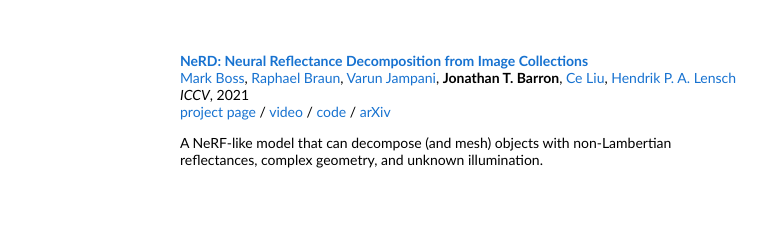
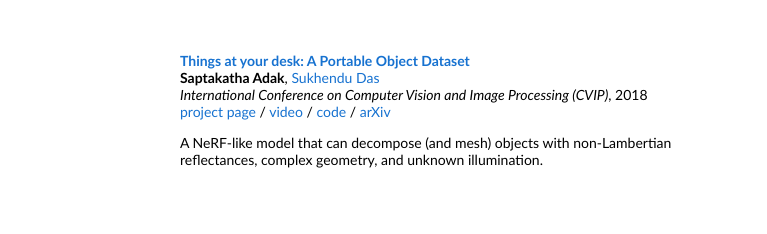
Before and after one commit to Saptakatha/saptakatha.github.io, a plain HTML site: page index.html in a window 1280 px wide. Shown: the part 1219-1453 px from the top of the page, 280-1047 px from the left. Drawn offline with Linux system fonts and the light colour scheme.

Commit message:
Update index.html

```diff
--- a/index.html
+++ b/index.html
@@ -233,18 +233,14 @@
             </td>
             <td style="padding:20px;width:75%;vertical-align:middle">
               <a href="https://markboss.me/publication/2021-nerd/">
-                <papertitle>NeRD: Neural Reflectance Decomposition from Image Collections</papertitle>
-              </a>
-              <br>
-
-              <a href="https://markboss.me">Mark Boss</a>,
-              <a href="https://uni-tuebingen.de/en/fakultaeten/mathematisch-naturwissenschaftliche-fakultaet/fachbereiche/informatik/lehrstuehle/computergrafik/lehrstuhl/mitarbeiter/raphael-braun/">Raphael Braun</a>,
-              <a href="https://varunjampani.github.io">Varun Jampani</a>,
-              <strong>Jonathan T. Barron</strong>,
-              <a href="http://people.csail.mit.edu/celiu/">Ce Liu</a>,
-              <a href="https://uni-tuebingen.de/en/faculties/faculty-of-science/departments/computer-science/lehrstuehle/computergrafik/computer-graphics/staff/prof-dr-ing-hendrik-lensch/">Hendrik P. A. Lensch</a>
-              <br>
-							<em>ICCV</em>, 2021
+                <papertitle>Things at your desk: A Portable Object Dataset</papertitle>
+              </a>
+              <br>
+
+              <strong>Saptakatha Adak</strong>,
+              <a href="http://www.cse.iitm.ac.in/~sdas/">Sukhendu Das</a>
+              <br>
+							<em>International Conference on Computer Vision and Image Processing (CVIP)</em>, 2018
               <br>
               <a href="https://markboss.me/publication/2021-nerd/">project page</a> /
               <a href="https://www.youtube.com/watch?v=JL-qMTXw9VU">video</a> /
```
